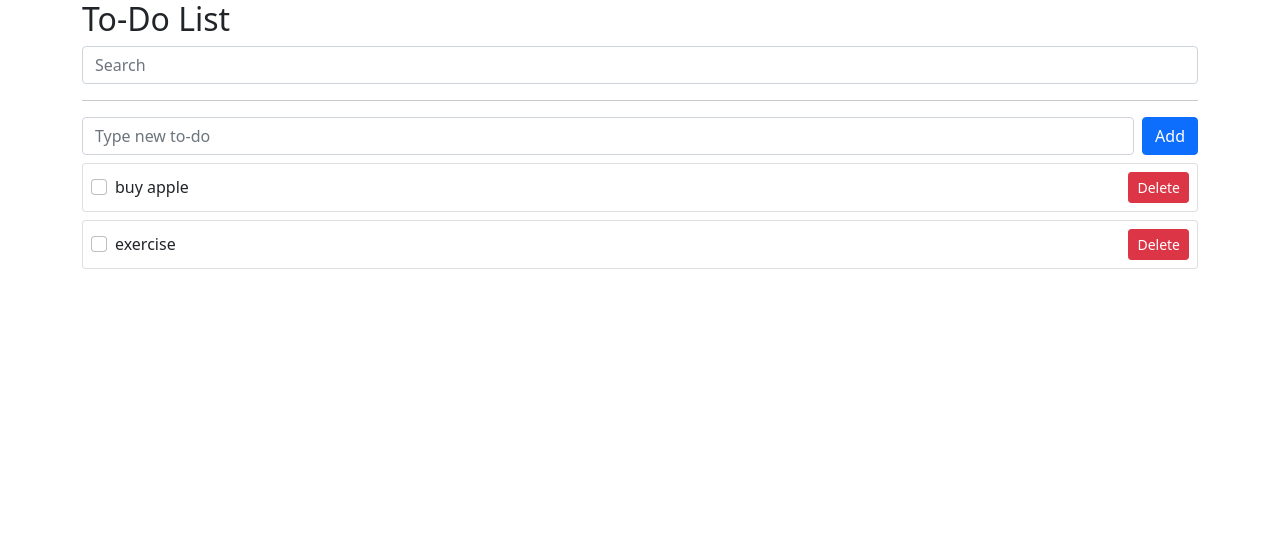
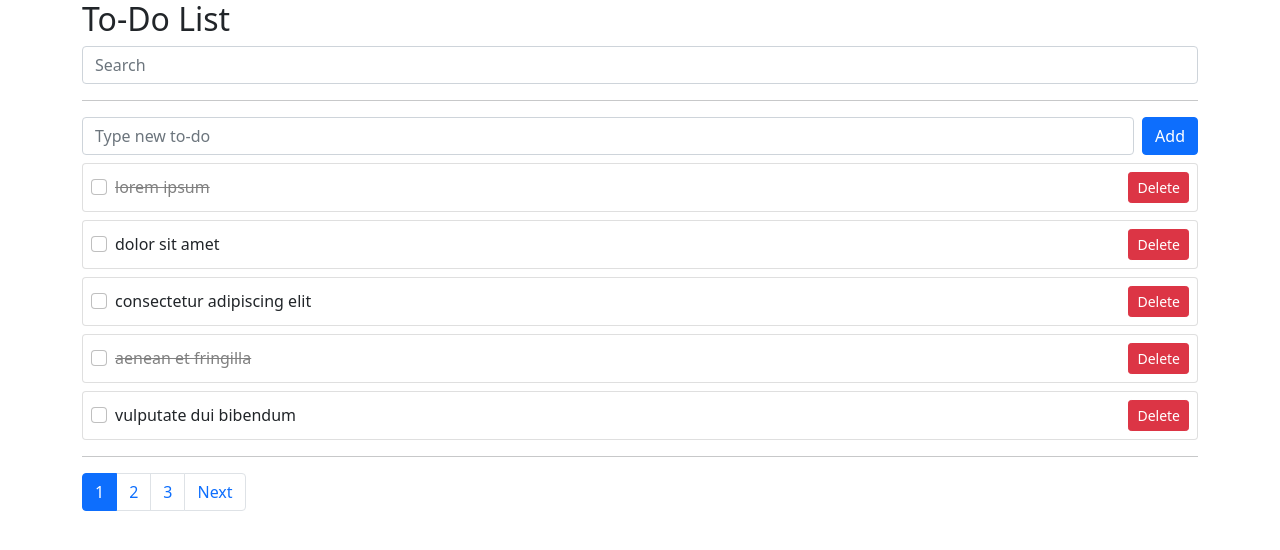
Before and after one commit to dionysus0214/vue_todoApp, a Vue app: page / in a window 1280 px wide. Shown: the top 550 px of the page. Built offline with nearby package versions, Linux system fonts and the light colour scheme; data requests are answered from the project's data file.

Commit message:
pagination 적용

```diff
--- a/db.json
+++ b/db.json
@@ -1,14 +1,69 @@
 {
   "todos": [
     {
-      "subject": "buy apple",
-      "completed": false,
+      "subject": "lorem ipsum",
+      "completed": true,
       "id": 1
     },
     {
-      "subject": "exercise",
+      "subject": "dolor sit amet",
       "completed": false,
       "id": 2
+    },
+    {
+      "subject": "consectetur adipiscing elit",
+      "completed": false,
+      "id": 3
+    },
+    {
+      "subject": "aenean et fringilla",
+      "completed": true,
+      "id": 4
+    },
+    {
+      "subject": "vulputate dui bibendum",
+      "completed": false,
+      "id": 5
+    },
+    {
+      "subject": "condimentum facilisis",
+      "completed": false,
+      "id": 6
+    },
+    {
+      "subject": "arcu a volutpat",
+      "completed": false,
+      "id": 7
+    },
+    {
+      "subject": "libero dui consequat",
+      "completed": true,
+      "id": 8
+    },
+    {
+      "subject": "eu aliquam odio sapien",
+      "completed": true,
+      "id": 9
+    },
+    {
+      "subject": "scelerisque faucibus nunc",
+      "completed": false,
+      "id": 10
+    },
+    {
+      "subject": "lacus condimentum venenatis",
+      "completed": false,
+      "id": 11
+    },
+    {
+      "subject": "interdum justo",
+      "completed": true,
+      "id": 12
+    },
+    {
+      "subject": "non egestas purus",
+      "completed": false,
+      "id": 13
     }
   ]
 }
--- a/src/App.vue
+++ b/src/App.vue
@@ -22,6 +22,27 @@
       @toggle-todo="toggleTodo"
       @delete-todo="deleteTodo"
     />
+    <hr />
+    <nav aria-label="Page navigation example">
+      <ul class="pagination">
+        <li v-if="currentPage !== 1" class="page-item">
+          <a style="cursor: pointer" class="page-link" @click="getTodos(currentPage - 1)">
+            Previous
+          </a>
+        </li>
+        <li
+          v-for="page in numberOfPages"
+          :key="page"
+          class="page-item"
+          :class="currentPage === page ? 'active' : ''"
+        >
+          <a style="cursor: pointer" class="page-link" @click="getTodos(page)">{{ page }}</a>
+        </li>
+        <li v-if="numberOfPages !== currentPage" class="page-item">
+          <a style="cursor: pointer" class="page-link" @click="getTodos(currentPage + 1)">Next</a>
+        </li>
+      </ul>
+    </nav>
   </div>
 </template>
 
@@ -39,12 +60,24 @@
   setup() {
     const todos = ref([]);
     const error = ref('');
+    const numberOfTodos = ref(0);
+    const limit = 5;
+    const currentPage = ref(1);
 
-    const getTodos = async () => {
+    const numberOfPages = computed(() => {
+      return Math.ceil(numberOfTodos.value/limit);
+    });
+
+    const getTodos = async (page = currentPage.value) => {
+      currentPage.value = page;
       try {
-        const res = await axios.get('http://localhost:3000/todos');
+        const res = await axios.get(
+          `http://localhost:3000/todos?_page=${page}&_limit=${limit}`
+        );
+        numberOfTodos.value = res.headers['x-total-count'];
         todos.value = res.data;
       } catch (err) {
+        console.log(err);
         error.value = 'Something went wrong.';
       }
     };
@@ -111,7 +144,10 @@
       deleteTodo,
       searchText,
       filteredTodos,
-      error
+      error,
+      numberOfPages,
+      currentPage,
+      getTodos
     };
   }
 }
```
